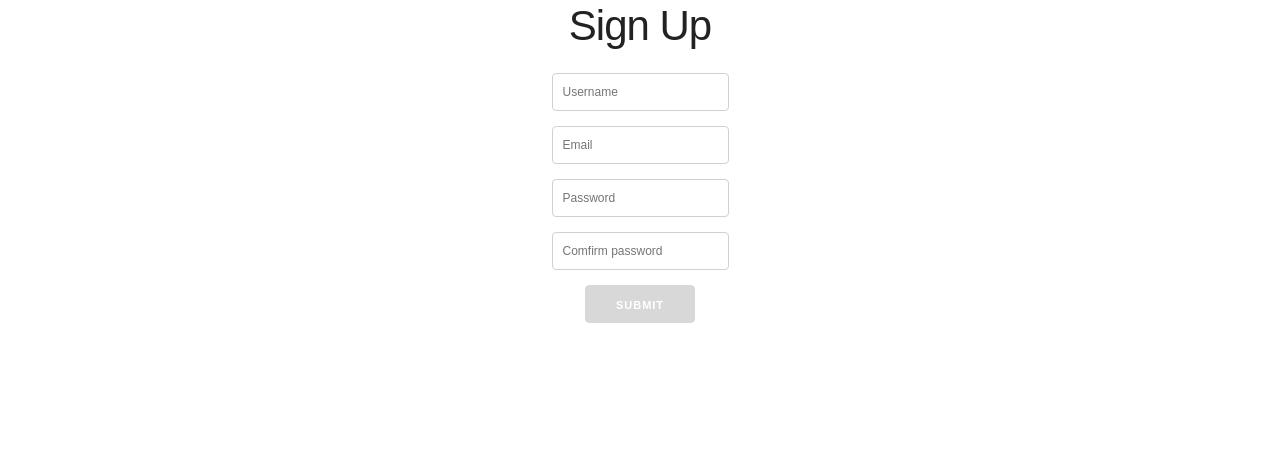
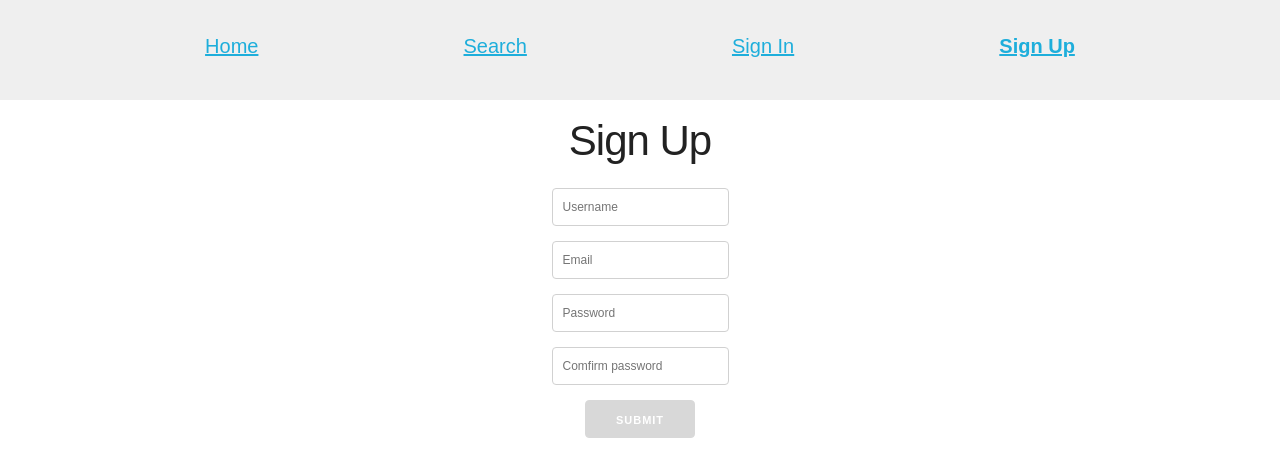
Before and after one commit to stephRabbit/graphql-recipes, a React (Create React App) app in the folder client/: page /signup in a window 1280 px wide. Shown: the top 476 px of the page. Built offline with nearby package versions, Linux system fonts and the light colour scheme; no server answers.

Commit message:
Auth menus and sessions props add for correct menu display

```diff
--- /dev/null
+++ b/client/src/components/Nav/NavBar.js
@@ -0,0 +1,18 @@
+import React from 'react'
+
+import NavBarAuth from './NavBarAuth'
+import NavBarUnAuth from './NavBarUnAuth'
+
+const NavBar = ({ session }) => {
+  console.log(session && session.getCurrentUser)
+  return (
+    <nav>
+      {session && session.getCurrentUser
+        ? <NavBarAuth session={session}/>
+        : <NavBarUnAuth />
+      }
+    </nav>
+  )
+}
+
+export default NavBar
--- /dev/null
+++ b/client/src/components/Nav/NavBarAuth.js
@@ -0,0 +1,27 @@
+import React, { Fragment } from 'react'
+import { NavLink } from 'react-router-dom'
+
+const NavBarAuth = ({ session }) => (
+  <Fragment>
+    <ul>
+      <li>
+        <NavLink to="/" exact>Home</NavLink>
+      </li>
+      <li>
+        <NavLink to="/search">Search</NavLink>
+      </li>
+      <li>
+        <NavLink to="/recipe/add">Add Recipe</NavLink>
+      </li>
+      <li>
+        <NavLink to="/profile">Profile</NavLink>
+      </li>
+      <li>
+        <button>Sign out</button>
+      </li>
+    </ul>
+    <p>Welcome, <strong>{session.getCurrentUser.username}</strong></p>
+  </Fragment>
+)
+
+export default NavBarAuth
--- /dev/null
+++ b/client/src/components/Nav/NavBarUnAuth.js
@@ -0,0 +1,21 @@
+import React from 'react'
+import { NavLink } from 'react-router-dom'
+
+const NavBarUnAuth = () => (
+  <ul>
+    <li>
+      <NavLink to="/" exact>Home</NavLink>
+    </li>
+    <li>
+      <NavLink to="/search">Search</NavLink>
+    </li>
+    <li>
+      <NavLink to="/signin">Sign In</NavLink>
+    </li>
+    <li>
+      <NavLink to="/signup">Sign Up</NavLink>
+    </li>
+  </ul>
+)
+
+export default NavBarUnAuth
--- /dev/null
+++ b/client/src/components/Profile/Profiile.js
@@ -0,0 +1,11 @@
+import React from 'react'
+
+const Profiile = () => {
+  return (
+    <div>
+      Profile
+    </div>
+  )
+}
+
+export default Profiile
--- /dev/null
+++ b/client/src/components/Recipe/AddRecipe.js
@@ -0,0 +1,11 @@
+import React from 'react'
+
+const AddRecipe = () => {
+  return (
+    <div>
+      Add Recipe
+    </div>
+  )
+}
+
+export default AddRecipe
--- /dev/null
+++ b/client/src/components/Recipe/Search.js
@@ -0,0 +1,11 @@
+import React from 'react'
+
+const Search = () => {
+  return (
+    <div>
+      Search
+    </div>
+  )
+}
+
+export default Search
--- a/client/src/hoc/withSession.js
+++ b/client/src/hoc/withSession.js
@@ -13,8 +13,14 @@ const withSession = Component => props => (
     }
     {({ data, loading, refetch, }) => {
       if (loading) return null
-      console.log(data)
-      return <Component {...props} refetch={refetch} />
+      console.log('withSession Component: ', data)
+      return (
+        <Component
+          {...props}
+          refetch={refetch}
+          session={data}
+        />
+      )
     }}
   </Query>
 )
--- a/client/src/routes/Root.js
+++ b/client/src/routes/Root.js
@@ -1,19 +1,29 @@
-import React from 'react'
+import React, { Fragment } from 'react'
 import { BrowserRouter as Router, Route, Switch, Redirect } from 'react-router-dom'
 
 import App from '../components/App'
+import NavBar from '../components/Nav/NavBar';
+import AddRecipe from '../components/Recipe/AddRecipe';
+import Profile from '../components/Profile/Profiile';
+import Search from '../components/Recipe/Search'
 import SignIn from '../components/Auth/SignIn'
 import SignUp from '../components/Auth/SignUp'
 
-const Root = ({ refetch }) => {
+const Root = ({ refetch, session, }) => {
   return (
     <Router>
+      <Fragment>
+        <NavBar session={session} />
         <Switch>
           <Route exact path="/" component={App} />
+          <Route path="/search" component={Search} />
+          <Route path="/recipe/add" component={AddRecipe} />
+          <Route path="/profile" component={Profile} />
           <Route path="/signin" render={() => <SignIn refetch={refetch} />} />
           <Route path="/signup" render={() => <SignUp refetch={refetch} />} />
           <Redirect to="/" />
         </Switch>
+      </Fragment>
     </Router>
   )
 }
```
Also changed, not shown: 1 other file (tests, documents, lock files or other folders). Lines whose indentation alone changed are shown as unchanged.
